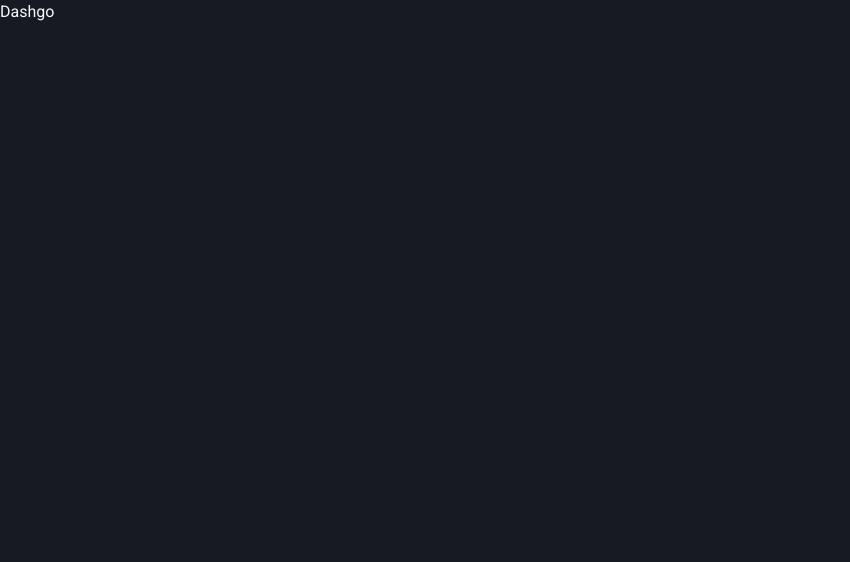
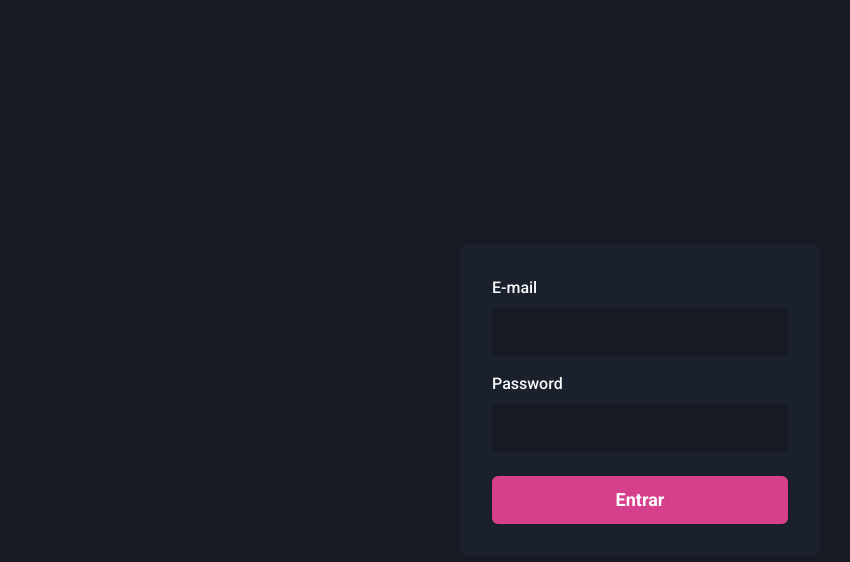
Before and after one commit to MatFregulia/Dashgo, a Next.js app: page / in a window 1280 px wide. Shown: the top 562 px of the page, without its empty margins (0-850 px from the left). Built offline with nearby package versions, Linux system fonts and the light colour scheme.

Commit message:
Página: Sign In

```diff
--- a/src/pages/index.tsx
+++ b/src/pages/index.tsx
@@ -1,6 +1,59 @@
+import { Flex, Input, Button, Stack, FormLabel, FormControl } from '@chakra-ui/react'
 
 export default function Home() {
   return (
-    <h1>Dashgo</h1>
+    <Flex
+      w="100vw"
+      h="100vh"
+      align="center"
+      justify="center"
+    >
+      <Flex
+        as="form"
+        width="100%"
+        maxWidth={360}
+        bg="gray.800"
+        p="8"
+        borderRadius={8}
+        flexDir="column"
+      >
+        <Stack spacing={4}>
+          <FormControl>
+            <FormLabel htmlFor="email">E-mail</FormLabel>
+
+            <Input
+              name="email"
+              type="email"
+              focusBorderColor="pink.500"
+              bgColor="gray.900"
+              variant="filled"
+              _hover={{
+                bgColor: 'gray.900',
+              }}
+              size="lg"
+            />
+          </FormControl>
+
+          <FormControl>
+            <FormLabel htmlFor="password">Password</FormLabel>
+
+            <Input
+              name="password"
+              type="password"
+              focusBorderColor="pink.500"
+              bgColor="gray.900"
+              variant="filled"
+              _hover={{
+                bgColor: 'gray.900',
+              }}
+              size="lg"
+            />
+          </FormControl>
+        </Stack>
+
+        <Button type="submit" mt="6" colorScheme="pink" size="lg">Entrar</Button>
+      </Flex>
+
+    </Flex>
   )
 }
```
